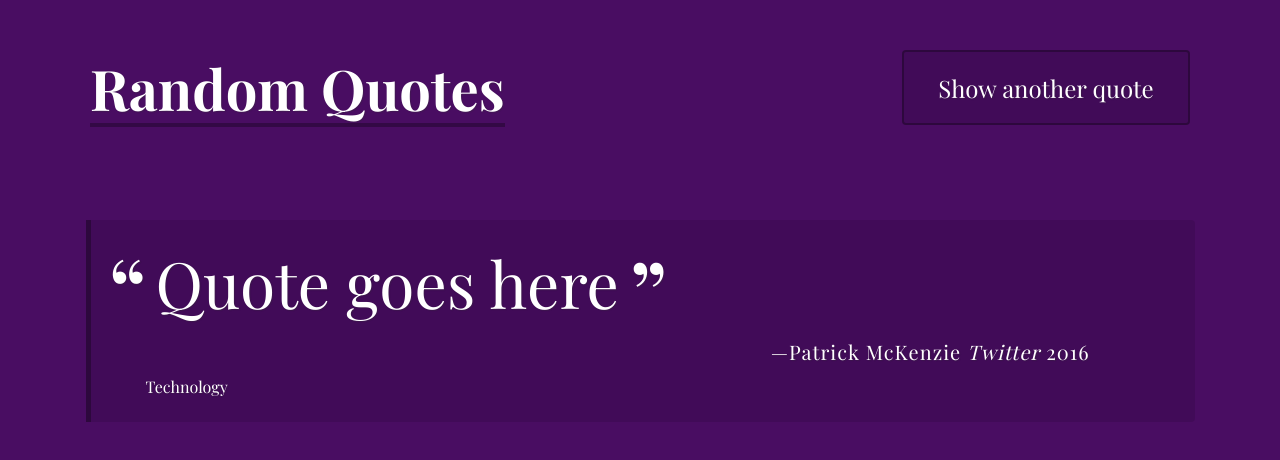
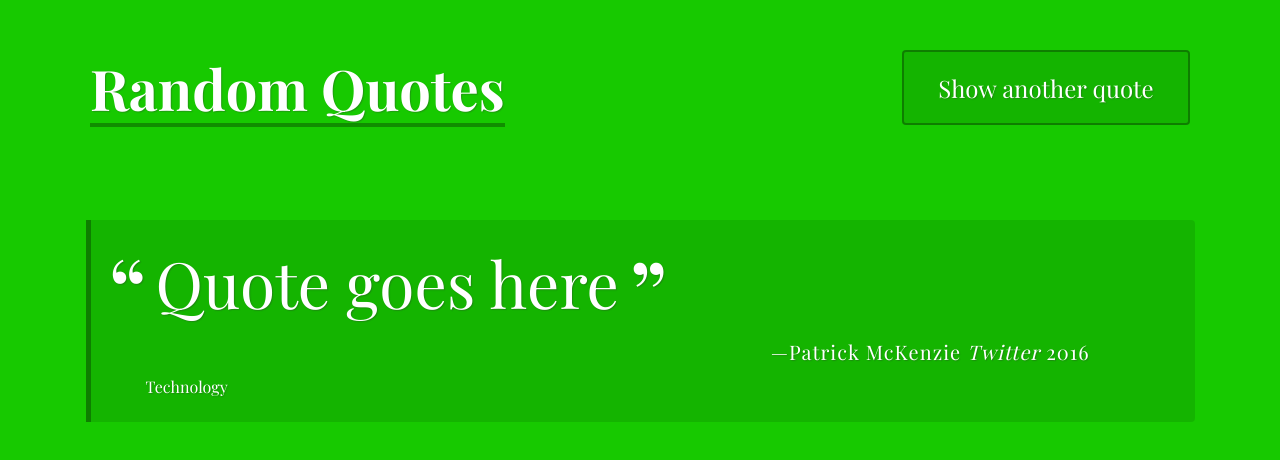
Before and after one commit to garethryan/random-quote-generator, a plain HTML site: page index.html in a window 1280 px wide. Drawn offline with nearby package versions, Linux system fonts and the light colour scheme; a web font is replaced by a local one.

Commit message:
Update styles.css
changed BG color to match original rgb

```diff
--- a/css/styles.css
+++ b/css/styles.css
@@ -6,7 +6,7 @@
  @import url('https://fonts.googleapis.com/css?family=Playfair+Display:400,400i,700,700i&display=swap');
 
 body {
-  background-color: rgb(73, 13, 98);
+  background-color: rgb(23, 201, 0);
   color: white;
   font-family: 'Playfair Display', serif;
   padding: 5px;
```
